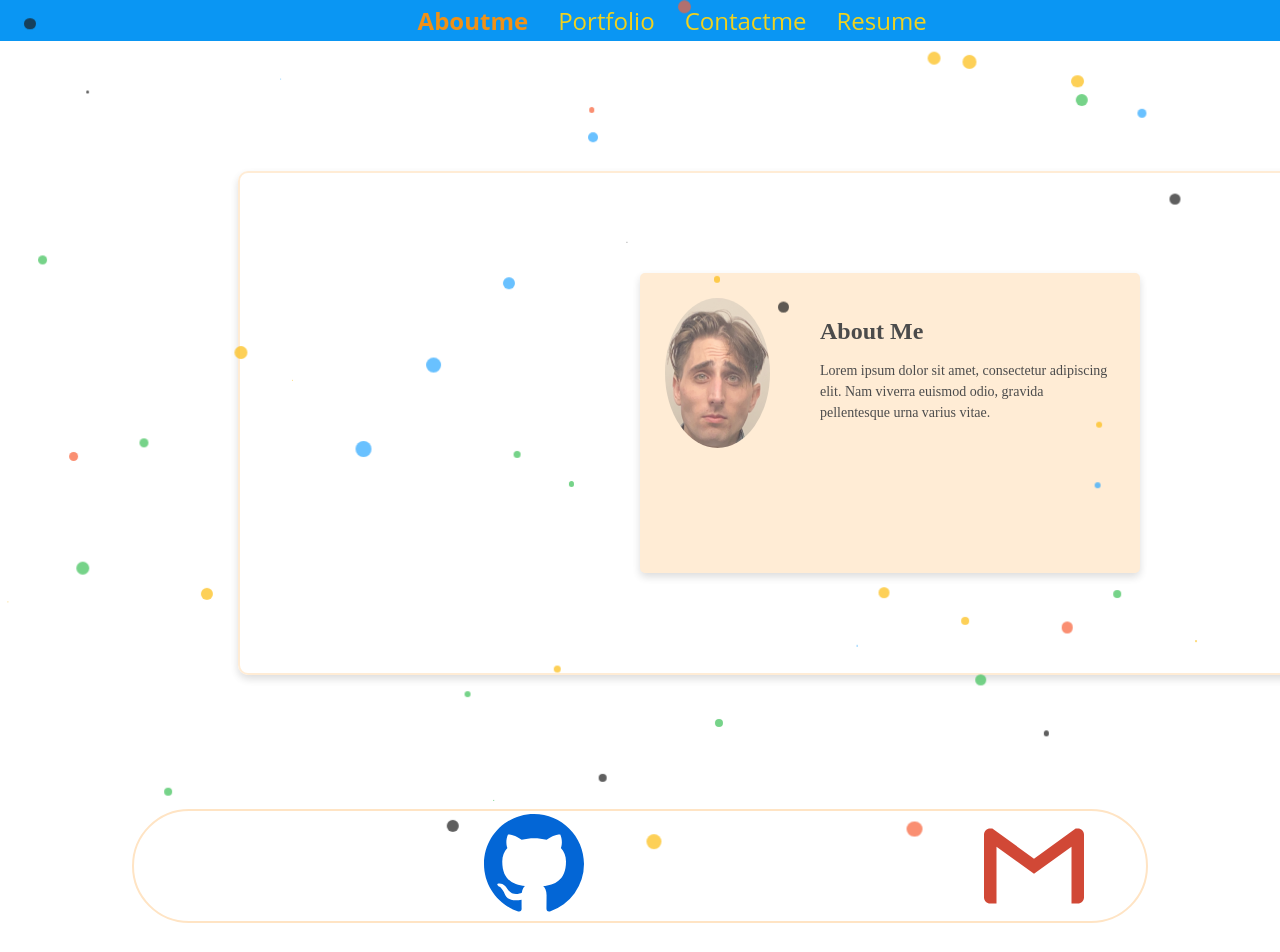
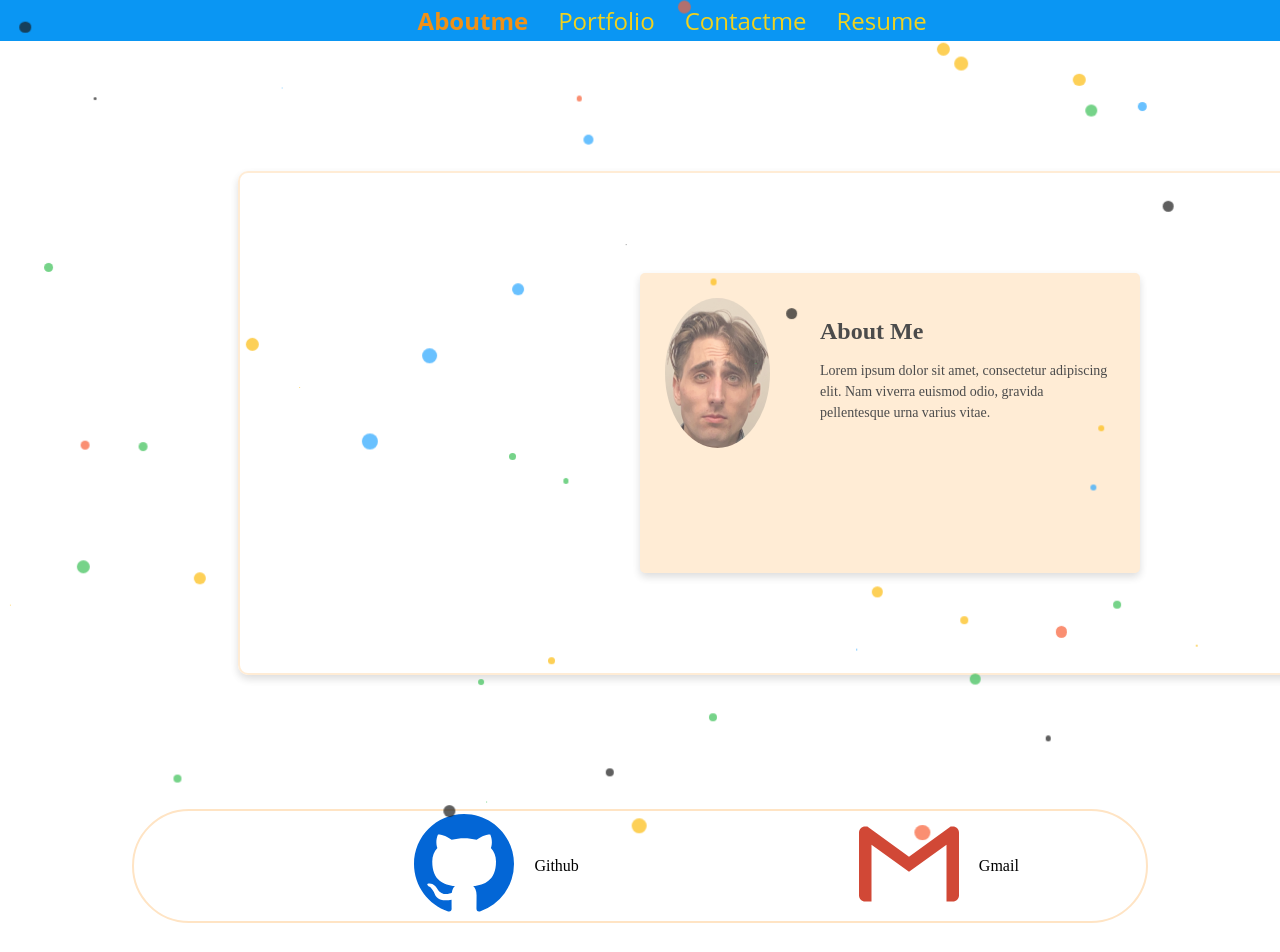
Before and after one commit to connorbottone/CbottonePorfolio, a React (Create React App) app in the folder my-app/: page / in a window 1280 px wide. Shown: the top 952 px of the page. Built offline with nearby package versions, Linux system fonts and the light colour scheme.

Commit message:
modified footer to include indeed.com

```diff
--- a/my-app/src/components/Contactme.js
+++ b/my-app/src/components/Contactme.js
@@ -14,8 +14,9 @@ const ContactMe = () => {
             <card id='h2'>
                 <h3>CONTACT ME DIRECTLY </h3>
 
-                <h3>VIA EMAIL &#8594;
-                    </h3>
+                <h3>VIA EMAIL   </h3>
+                <h1>&#8594;</h1>
+
                     <h3>MADE USING EMAILJS</h3>
                         </card>
             <FormData />
--- a/my-app/src/components/footer.js
+++ b/my-app/src/components/footer.js
@@ -3,8 +3,8 @@ const style = {
     img:{
         width: '100px',
         height: '100px',
-        padding: '50px',
-        marginLeft: '300px',
+        padding: '20px',
+        marginLeft: '260px',
 
 
 
@@ -39,14 +39,24 @@ const Footer= () => {
     <a href='https://github.com/connorbottone?tab=repositories'><svg style={style.img} xmlns="http://www.w3.org/2000/svg" viewBox="0 0 16 16">
     <path  fill="#0366d6"d="M8 0C3.58 0 0 3.58 0 8c0 3.54 2.29 6.53 5.47 7.59.4.07.55-.17.55-.38 0-.19-.01-.82-.01-1.49-2.01.37-2.53-.49-2.69-.94-.09-.23-.48-.94-.82-1.13-.28-.15-.68-.52-.01-.53.63-.01 1.08.58 1.23.82.72 1.21 1.87.87 2.33.66.07-.52.28-.87.51-1.07-1.78-.2-3.64-.89-3.64-3.95 0-.87.31-1.59.82-2.15-.08-.2-.36-1.02.08-2.12 0 0 .67-.21 2.2.82.64-.18 1.32-.27 2-.27.68 0 1.36.09 2 .27 1.53-1.04 2.2-.82 2.2-.82.44 1.1.16 1.92.08 2.12.51.56.82 1.27.82 2.15 0 3.07-1.87 3.75-3.65 3.95.29.25.54.73.54 1.48 0 1.07-.01 1.93-.01 2.2 0 .21.15.46.55.38A8.013 8.013 0 0016 8c0-4.42-3.58-8-8-8z"></path>
 
-  </svg></a>
+  </svg></a><p>Github</p>
   <br></br>
   <br></br>
 
-
+  <a href='www.gmail.com'>
   <svg style={style.img}xmlns="http://www.w3.org/2000/svg" viewBox="0 0 24 24">
     <path fill= "#D14836" d="M24 4.5v15c0 .85-.65 1.5-1.5 1.5H21V7.387l-9 6.463-9-6.463V21H1.5C.649 21 0 20.35 0 19.5v-15c0-.425.162-.8.431-1.068C.7 3.16 1.076 3 1.5 3H2l10 7.25L22 3h.5c.425 0 .8.162 1.069.432.27.268.431.643.431 1.068z"></path>
+  </svg></a><p>Gmail</p>
+  <br></br>
+  <br></br>
+  <a href='https://www.indeed.com/'>
+  <svg style={style.img} xmlns="http://www.w3.org/2000/svg" viewBox="0 0 512 512">
+    <path fill="#00A9E0" d="M471.1,227.5v-36.8h-70.5v36.8H471.1z M471.1,295.3v-70.5h-70.5v70.5H471.1z M471.1,359.8v-36.8h-70.5v36.8H471.1z M200.5,359.8h70.5v-36.8h-70.5V359.8z M471.1,0H40.9C18.3,0,0,18.3,0,40.9v430.3C0,493.7,18.3,512,40.9,512h430.3c22.6,0,40.9-18.3,40.9-40.9V40.9C512,18.3,493.7,0,471.1,0z M200.5,71.4v71.4h-70.5V71.4H200.5z M200.5,143.7v71.4h-70.5v-71.4H200.5z M471.1,430.3H40.9V40.9h430.3V430.3z M471.1,287.7H300.6v-70.5h170.5V287.7z M471.1,223.3H300.6v-36.8h170.5V223.3z"/>
   </svg>
+</a> Indeed
+
+
+
   </div>
 
 
--- a/my-app/src/styles/contactMe.css
+++ b/my-app/src/styles/contactMe.css
@@ -8,21 +8,22 @@
     background-color: #f2f2f2;
     border-radius: 10px;
     box-shadow: 0px 0px 10px #ccc;
-    height: 200px;
+    height: 210px;
     width: 20%;
     margin-left: 55px;
-    border: 2px solid bisque;
+    border: 1px solid bisque;
     font-family: 'Roboto', sans-serif;
+    font-size: 15px;
 }
 #h3{
     display: flex;
     flex-direction: column;
     align-items: center;
-    background-color: #ddd;
+    background-color: #eee0e0;
     border-radius: 10px;
     box-shadow: 0px 0px 10px #ccc;
     height: 190px;
-    width: 25.6%;
+    width: 26%;
     margin-left: 55px;
     z-index: -1;
     position: absolute;
```
